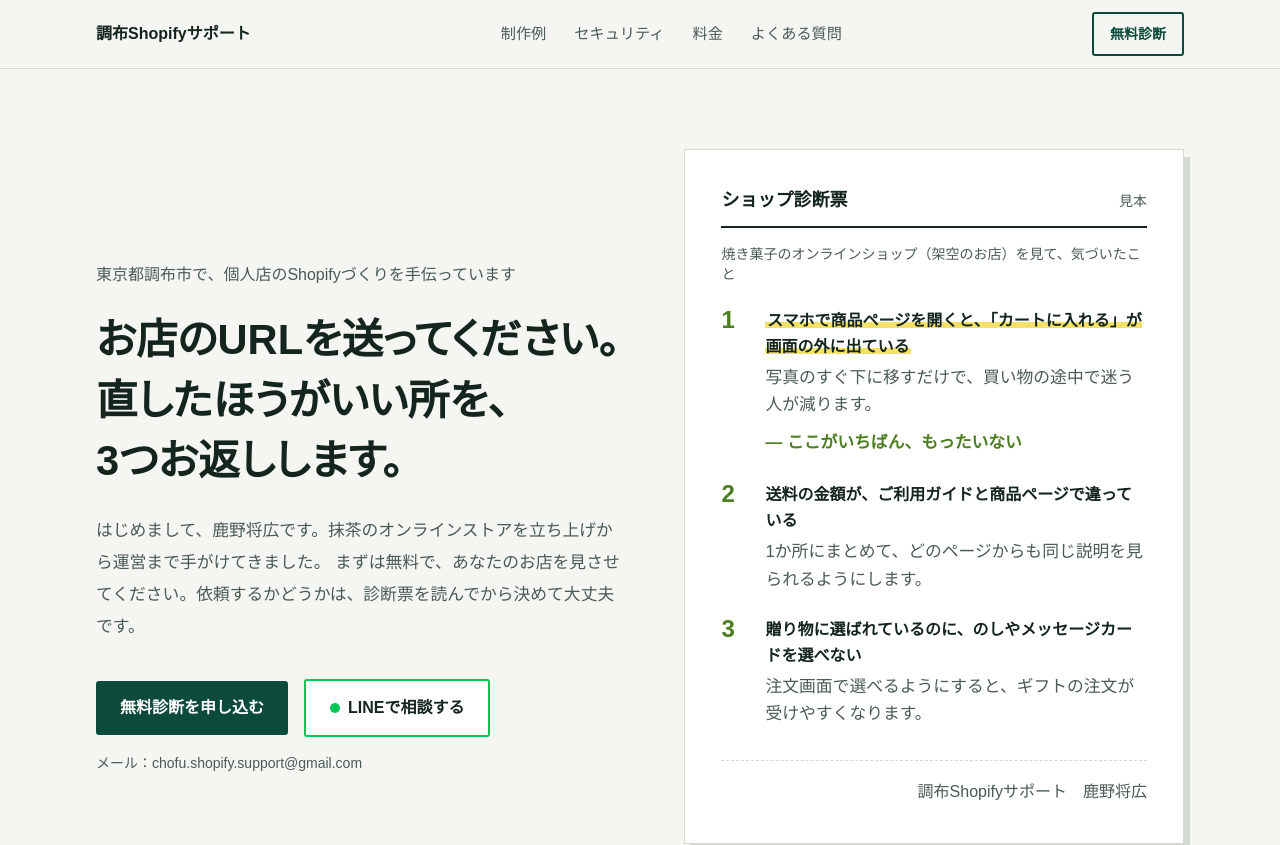
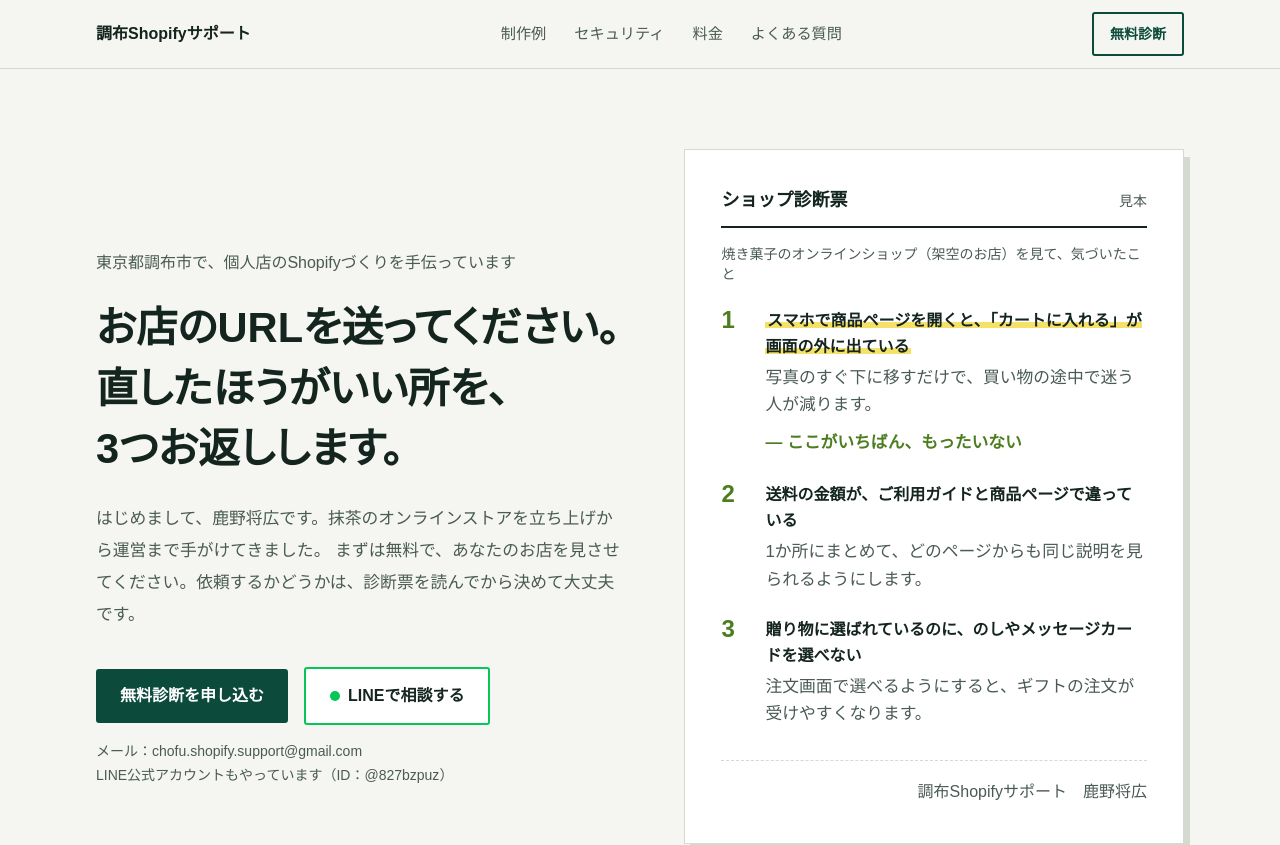
Before and after one commit to masahiro413/chofu-shopify-support, a Next.js app: page / in a window 1280 px wide. Shown: the top 845 px of the page. Built offline with nearby package versions, Linux system fonts and the light colour scheme; no server answers; a web font is replaced by a local one.

Commit message:
「LINE公式アカウントもやっています」とLINE IDを追記
Co-Authored-By: Claude Opus 5.5 <noreply@anthropic.com>
Claude-Session: https://claude.ai/code/session_01F1v8HXR5EdbK3VTiRiWeDZ

```diff
--- a/src/app/page.tsx
+++ b/src/app/page.tsx
@@ -8,6 +8,7 @@ import {
   OWNER_NAME,
   GITHUB_URL,
   LINE_URL,
+  LINE_ID,
   SITE_DESCRIPTION,
   SITE_NAME,
   SITE_URL,
@@ -299,6 +300,9 @@ export default function Home() {
             <p className="text-sm text-ink-soft">
               メール：<span className="select-all">{CONTACT_EMAIL}</span>
             </p>
+            <p className="mt-1 text-sm text-ink-soft">
+              LINE公式アカウントもやっています（ID：<span className="select-all">{LINE_ID}</span>）
+            </p>
           </div>
         </div>
         <DiagnosisSheet />
@@ -514,7 +518,7 @@ export default function Home() {
             <PrimaryButton>無料診断を申し込む</PrimaryButton>
             <LineButton />
             <p className="text-sm text-ink-soft">
-              LINEなら、お店のURLを送るだけで大丈夫です。
+              LINE公式アカウントもやっています（ID：{LINE_ID}）。LINEなら、お店のURLを送るだけで大丈夫です。
               <br />
               ボタンが開かないときは、こちらへ：
               <br />
--- a/src/lib/site.ts
+++ b/src/lib/site.ts
@@ -25,3 +25,4 @@ export const DIAGNOSIS_MAILTO = `mailto:${CONTACT_EMAIL}?subject=${encodeURIComp
 
 export const GITHUB_URL = "https://github.com/masahiro413";
 export const LINE_URL = "https://lin.ee/7KMHHYB";
+export const LINE_ID = "@827bzpuz";
```
